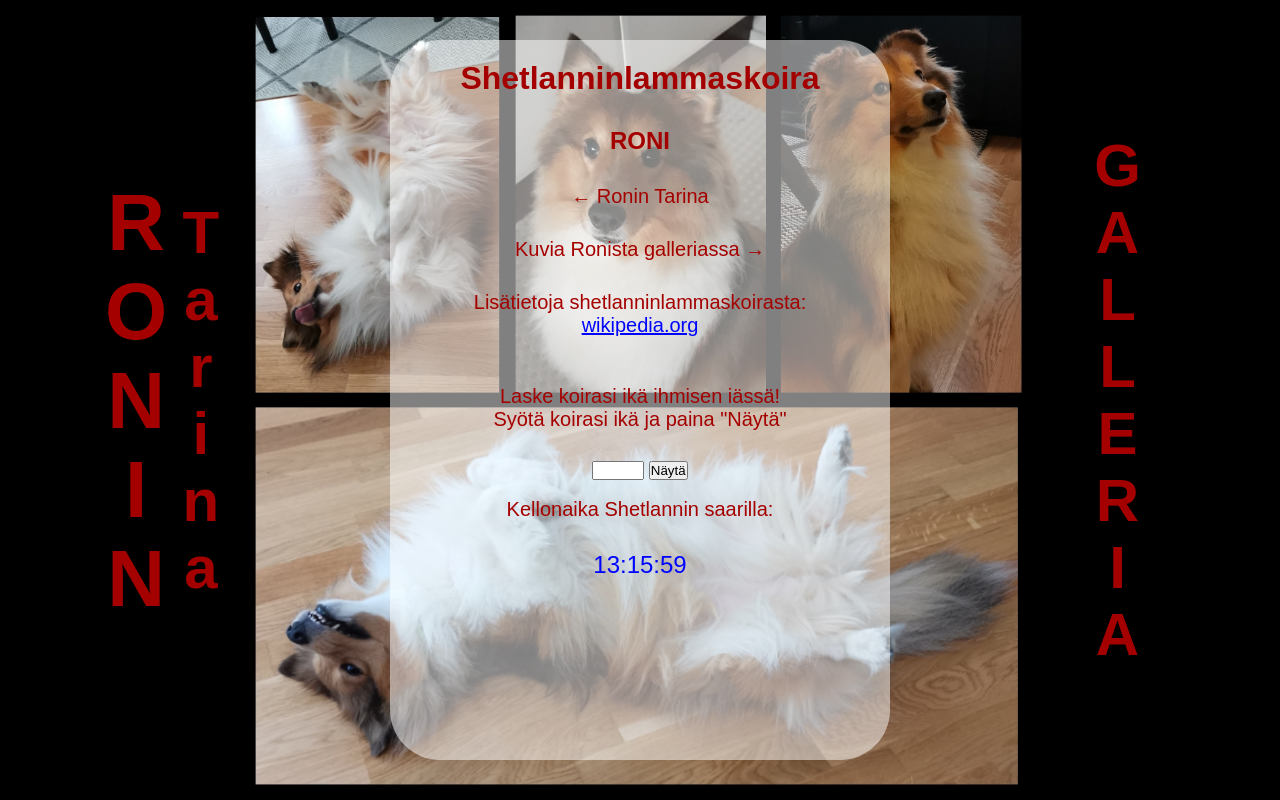
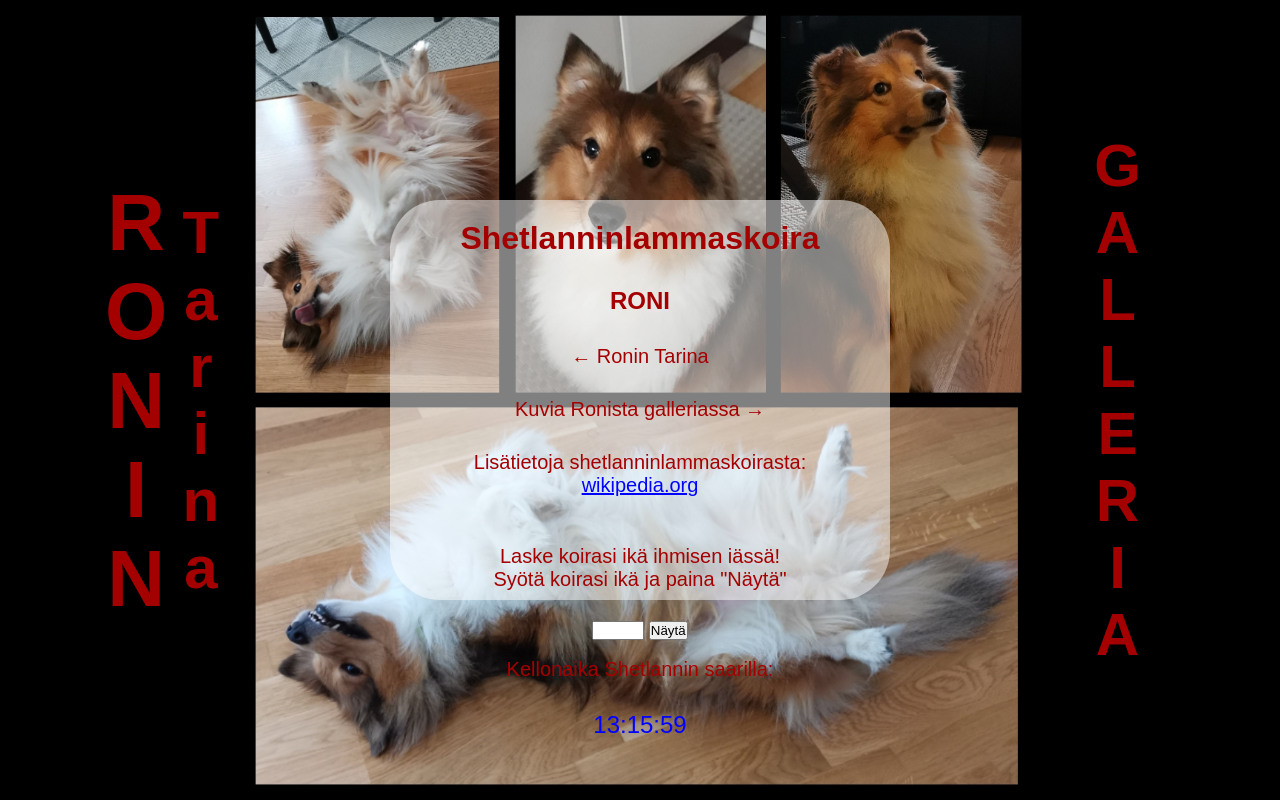
Before and after one commit to Tuike91/Ronin-galleria, a plain HTML site: page index.html in a window 1280 px wide. Drawn offline with Linux system fonts and the light colour scheme.

Commit message:
Roningalleria

```diff
--- a/Tyylit/tyylit4.css
+++ b/Tyylit/tyylit4.css
@@ -30,7 +30,7 @@ body {
     width: 100%;
     height: 100vh;
     min-height: 300px;
-    max-height: 90vh;
+    max-height: 50vh;
     text-align: center;
     background: rgba(255, 255, 255, 0.5);
     padding: 20px;
```
